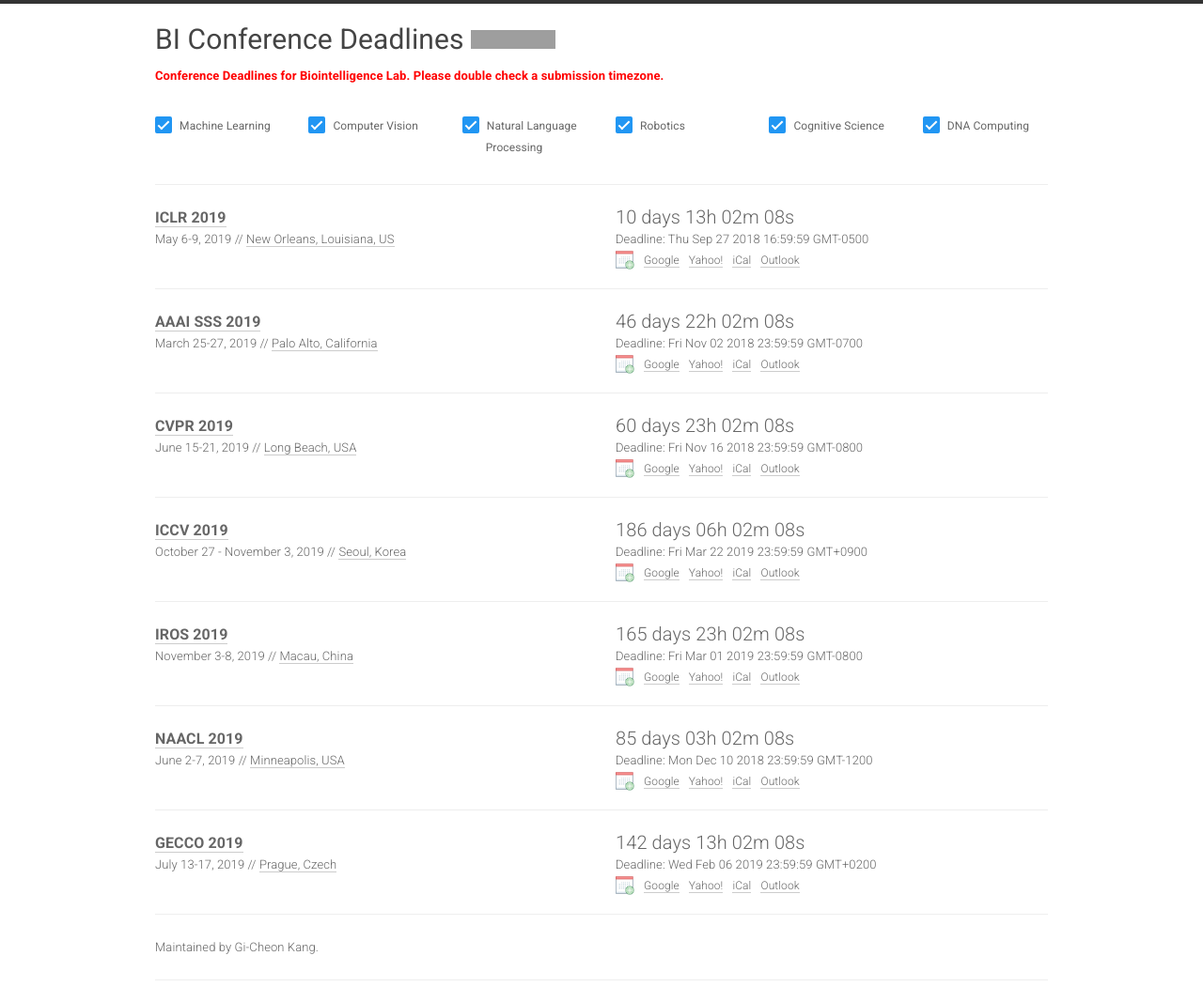
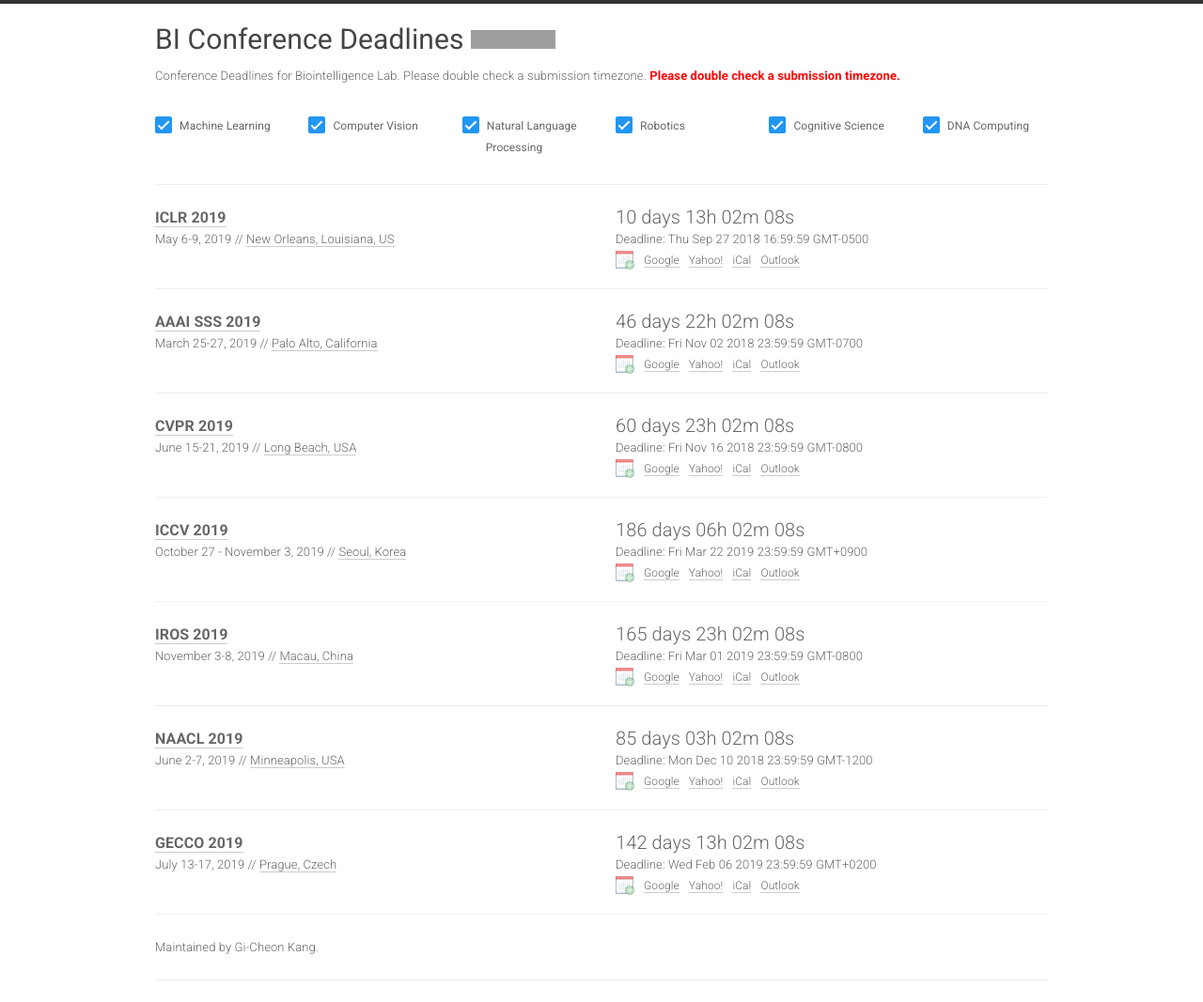
Before and after one commit to biconf/biconf.github.io, a Jekyll site: the page built from index.html, in a window 1280 px wide. Shown: the whole page at 94% size. Built offline with Jekyll 4.4.1, drawn with Linux system fonts in a browser that asks for light colours; nearby versions of some CDN libraries; grey boxes are pictures that could not be loaded.

Commit message:
Update home.html

```diff
--- a/_layouts/home.html
+++ b/_layouts/home.html
@@ -30,7 +30,8 @@
                   </h1>
                 </div>
                 <div class="meta col-xs-12">
-                  <span style="color:red"><b>{{ site.description }}</b></span>
+                  {{ site.description }}
+                  <span style="color:red"><b>Please double check a submission timezone.</b></span>
                 </div>
             </div>
             <br>
```
